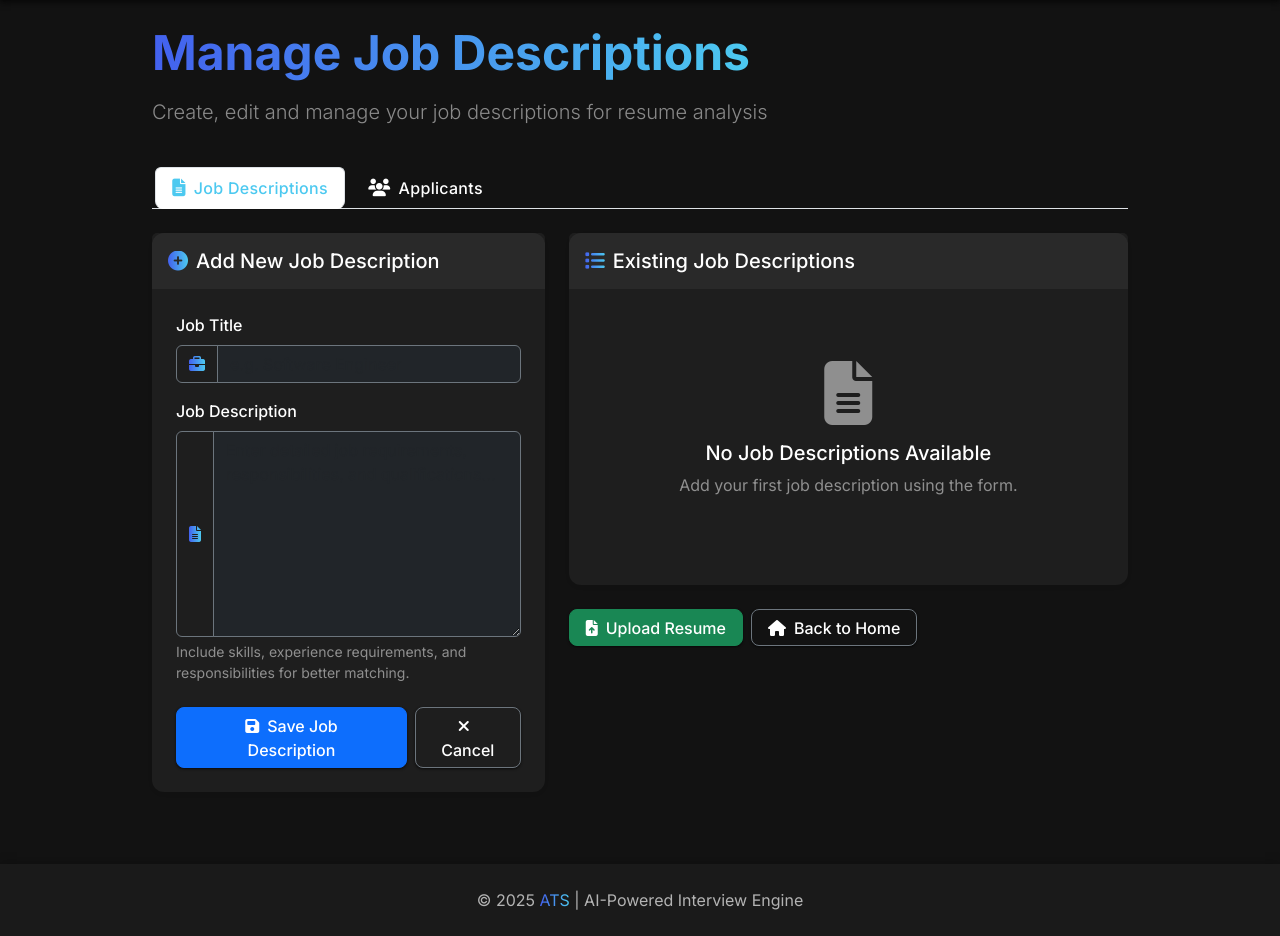
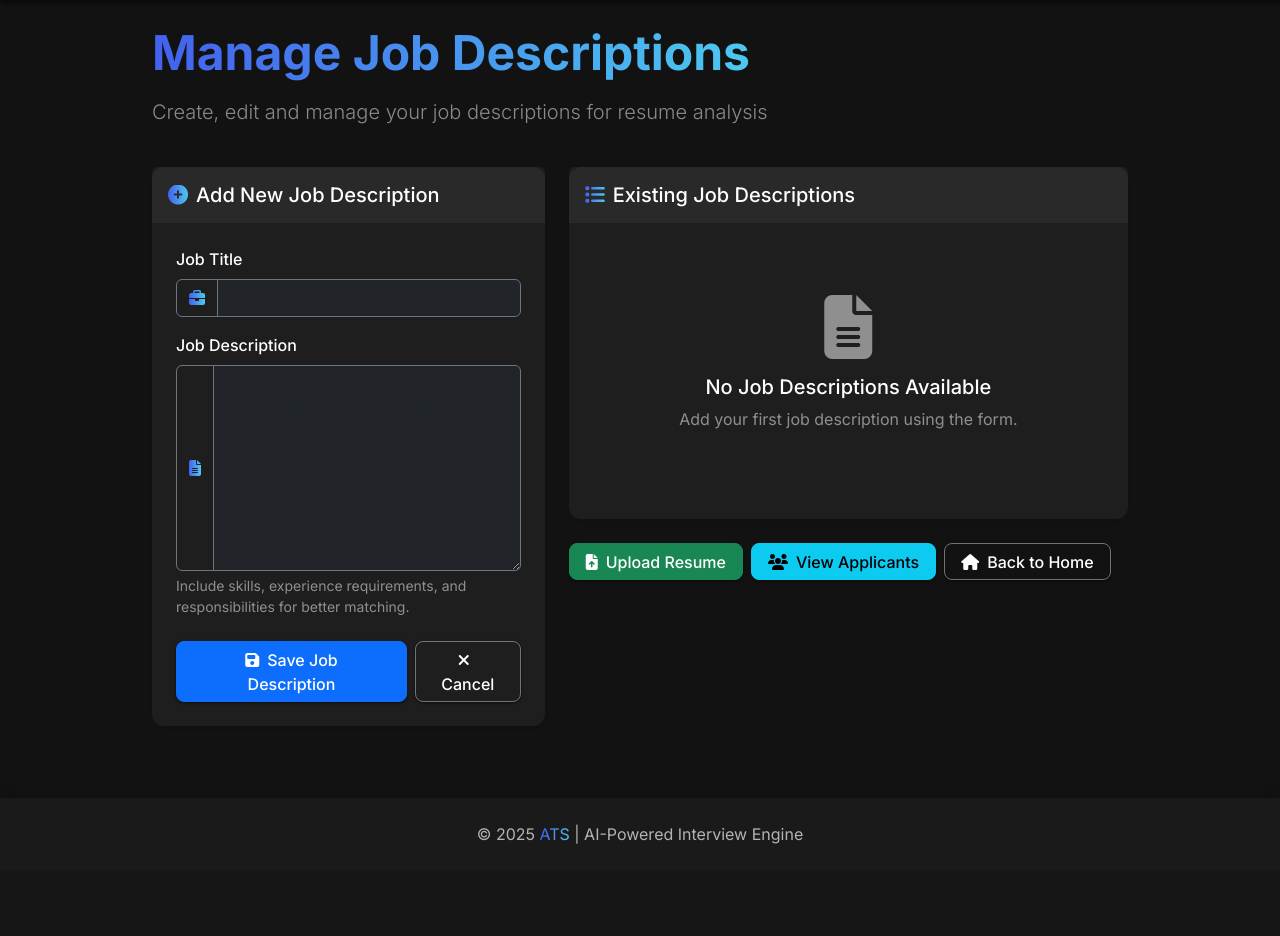
Before and after one commit to KiranBaburaj/ATS, a Django app: page /job-descriptions/ in a window 1280 px wide. Shown: the part 83-1019 px from the top of the page. After the commit the page ends 927 px from the top, so only its background shows below. Run offline with Django 5.2, Linux system fonts and the light colour scheme; data that the repository does not hold is empty.

Commit message:
APPLICANT +

```diff
--- a/resume_analyzer/urls.py
+++ b/resume_analyzer/urls.py
@@ -7,9 +7,10 @@ urlpatterns = [
     path('', views.home, name='home'),
     path('job-descriptions/', views.manage_job_descriptions, name='manage_job_descriptions'),
     path('job-descriptions/delete/<str:jd_id>/', views.delete_job_description, name='delete_job_description'),
-    path('job-descriptions/edit/<str:jd_id>/', views.edit_job_description, name='edit_job_description'),  # Add this line
+    path('job-descriptions/edit/<str:jd_id>/', views.edit_job_description, name='edit_job_description'),
     path('upload-resume/', views.upload_resume, name='upload_resume'),
     path('analysis-result/<str:result_id>/', views.analysis_result, name='analysis_result'),
+    path('applicants/', views.view_applicants, name='view_applicants'),  # Add this new URL pattern
 ]
 
 if settings.DEBUG:
--- a/resume_analyzer/views.py
+++ b/resume_analyzer/views.py
@@ -63,32 +63,8 @@ def manage_job_descriptions(request):
     for jd in job_descriptions:
         jd['id'] = str(jd['_id'])
 
-    # Get all analysis results sorted by similarity score in descending order
-    analysis_results = list(db.analysis_results.find().sort('similarity_score', -1))
-
-    # Fetch related resume and job description data for each result
-    applicants = []
-    for result in analysis_results:
-        try:
-            resume = db.resumes.find_one({'_id': ObjectId(result['resume_id'])})
-            job_desc = db.job_descriptions.find_one({'_id': ObjectId(result['job_description_id'])})
-
-            if resume and job_desc:
-                applicants.append({
-                    'id': str(result['_id']),
-                    'filename': resume['filename'],
-                    'job_title': job_desc['title'],
-                    'similarity_score': result['similarity_score'],
-                    'extracted_skills': result['extracted_skills'],
-                    'created_at': result['created_at']
-                })
-        except Exception as e:
-            print(f"Error processing result: {str(e)}")
-            continue
-
     return render(request, 'resume_analyzer/manage_job_descriptions.html', {
-        'job_descriptions': job_descriptions,
-        'applicants': applicants
+        'job_descriptions': job_descriptions
     })
 
 # New view to delete a job description
@@ -294,6 +270,35 @@ def analysis_result(request, result_id):
         messages.error(request, f"Error retrieving analysis result: {str(e)}")
         return redirect('home')
 
+# Add this new view function after the existing ones
+def view_applicants(request):
+    # Get all analysis results sorted by similarity score in descending order
+    analysis_results = list(db.analysis_results.find().sort('similarity_score', -1))
+
+    # Fetch related resume and job description data for each result
+    applicants = []
+    for result in analysis_results:
+        try:
+            resume = db.resumes.find_one({'_id': ObjectId(result['resume_id'])})
+            job_desc = db.job_descriptions.find_one({'_id': ObjectId(result['job_description_id'])})
+
+            if resume and job_desc:
+                applicants.append({
+                    'id': str(result['_id']),
+                    'filename': resume['filename'],
+                    'job_title': job_desc['title'],
+                    'similarity_score': result['similarity_score'],
+                    'extracted_skills': result['extracted_skills'],
+                    'created_at': result['created_at']
+                })
+        except Exception as e:
+            print(f"Error processing result: {str(e)}")
+            continue
+
+    return render(request, 'resume_analyzer/view_applicants.html', {
+        'applicants': applicants
+    })
+
 # Add this new view function
 def edit_job_description(request, jd_id):
     try:
--- a/templates/resume_analyzer/manage_job_descriptions.html
+++ b/templates/resume_analyzer/manage_job_descriptions.html
@@ -8,24 +8,6 @@
     </div>
 </div>
 
-<!-- Tab Navigation -->
-<ul class="nav nav-tabs mb-4" id="myTab" role="tablist">
-    <li class="nav-item" role="presentation">
-        <button class="nav-link active text-white" id="job-descriptions-tab" data-bs-toggle="tab" data-bs-target="#job-descriptions" type="button" role="tab" aria-controls="job-descriptions" aria-selected="true">
-            <i class="fas fa-file-alt me-2"></i>Job Descriptions
-        </button>
-    </li>
-    <li class="nav-item" role="presentation">
-        <button class="nav-link text-white" id="applicants-tab" data-bs-toggle="tab" data-bs-target="#applicants" type="button" role="tab" aria-controls="applicants" aria-selected="false">
-            <i class="fas fa-users me-2"></i>Applicants
-        </button>
-    </li>
-</ul>
-
-<!-- Tab Content -->
-<div class="tab-content" id="myTabContent">
-    <!-- Job Descriptions Tab -->
-    <div class="tab-pane fade show active" id="job-descriptions" role="tabpanel" aria-labelledby="job-descriptions-tab">
 <div class="row">
     <div class="col-lg-5 mb-4">
         <!-- Add New Job Description Form -->
@@ -113,73 +95,17 @@
             </div>
         </div>
 
+        <!-- Add this button next to the existing buttons at the bottom of the page -->
         <div class="mt-4 d-flex gap-2">
             <a href="{% url 'upload_resume' %}" class="btn btn-success">
                 <i class="fas fa-file-upload me-2"></i>Upload Resume
             </a>
+            <a href="{% url 'view_applicants' %}" class="btn btn-info">
+                <i class="fas fa-users me-2"></i>View Applicants
+            </a>
             <a href="{% url 'home' %}" class="btn btn-outline-secondary text-white">
                 <i class="fas fa-home me-2"></i>Back to Home
             </a>
-                </div>
-            </div>
-        </div>
-    </div>
-
-    <!-- Applicants Tab -->
-    <div class="tab-pane fade" id="applicants" role="tabpanel" aria-labelledby="applicants-tab">
-        <div class="card shadow-sm">
-            <div class="card-header py-3">
-                <h5 class="mb-0"><i class="fas fa-users me-2 gradient-text"></i>Applicants Analysis Results</h5>
-            </div>
-            <div class="card-body p-0">
-                {% if applicants %}
-                    <div class="table-responsive">
-                        <table class="table table-hover table-dark">
-                            <thead>
-                                <tr>
-                                    <th class="text-white">Resume</th>
-                                    <th class="text-white">Job Title</th>
-                                    <th class="text-white">Match Score</th>
-                                    <th class="text-white">Date</th>
-                                    <th class="text-white">Actions</th>
-                                </tr>
-                            </thead>
-                            <tbody>
-                                {% for applicant in applicants %}
-                                    <tr>
-                                        <td class="text-white">{{ applicant.filename }}</td>
-                                        <td class="text-white">{{ applicant.job_title }}</td>
-                                        <td>
-                                            <div class="d-flex align-items-center">
-                                                <div class="progress flex-grow-1" style="height: 8px;">
-                                                    <div class="progress-bar bg-gradient-primary" role="progressbar"
-                                                         style="width: {{ applicant.similarity_score }}%;"
-                                                         aria-valuenow="{{ applicant.similarity_score }}" aria-valuemin="0" aria-valuemax="100"></div>
-                                                </div>
-                                                <span class="ms-2 text-white">{{ applicant.similarity_score|floatformat:1 }}%</span>
-                                            </div>
-                                        </td>
-                                        <td class="text-white-50">{{ applicant.created_at|date:"F d, Y" }}</td>
-                                        <td>
-                                            <a href="{% url 'analysis_result' result_id=applicant.id %}" class="btn btn-sm btn-outline-info">
-                                                <i class="fas fa-eye me-1"></i>View Details
-                                            </a>
-                                        </td>
-                                    </tr>
-                                {% endfor %}
-                            </tbody>
-                        </table>
-                    </div>
-                {% else %}
-                    <div class="p-4 text-center">
-                        <div class="py-5">
-                            <i class="fas fa-user-tie fa-4x text-white-50 mb-3"></i>
-                            <h5 class="text-white">No Applicants Available</h5>
-                            <p class="text-white-50">Upload resumes to see analysis results here.</p>
-                        </div>
-                    </div>
-                {% endif %}
-            </div>
         </div>
     </div>
 </div>
```
Also changed, not shown: templates/resume_analyzer/view_applicants.html (added, +77 -0 lines). Lines whose indentation alone changed are shown as unchanged.
